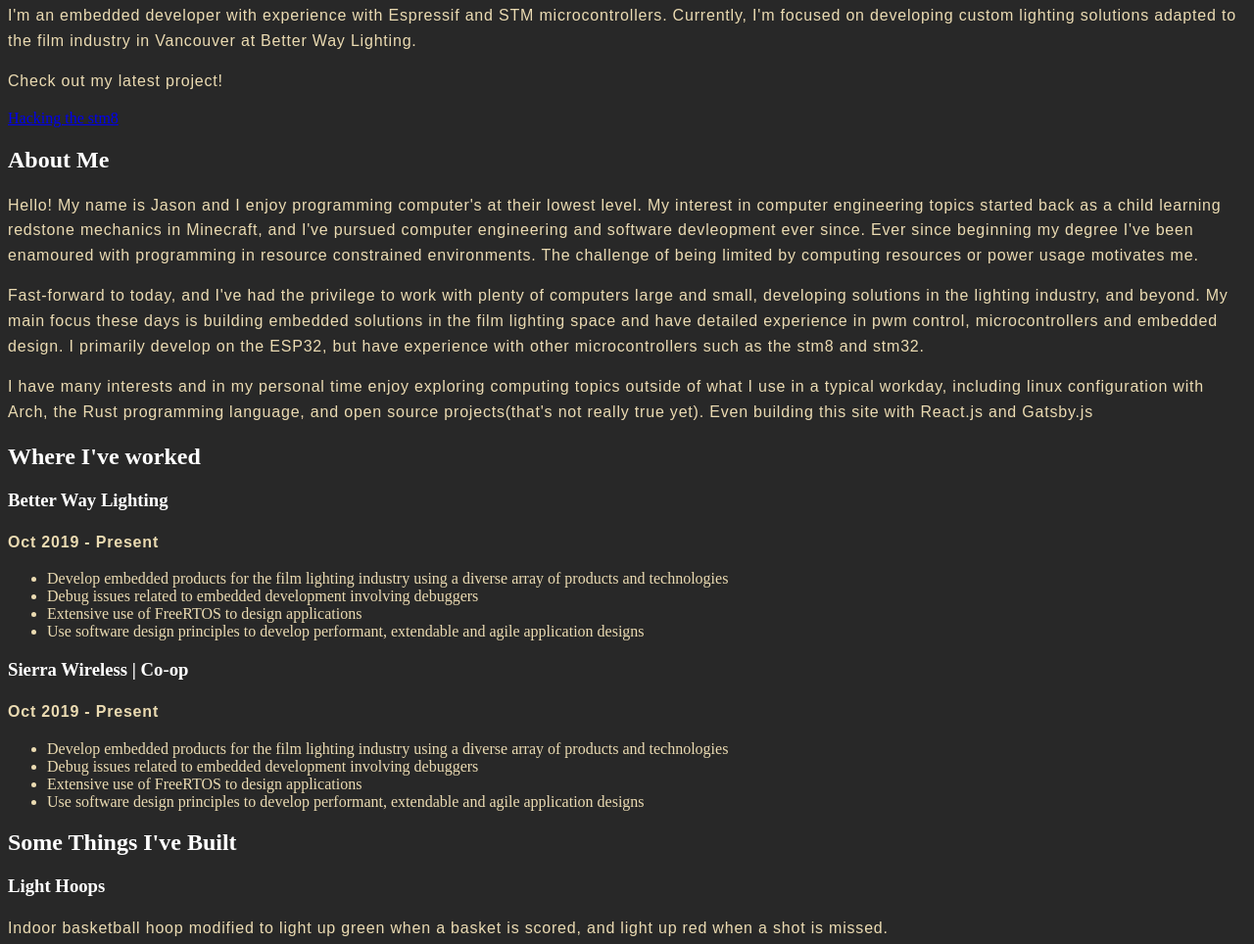
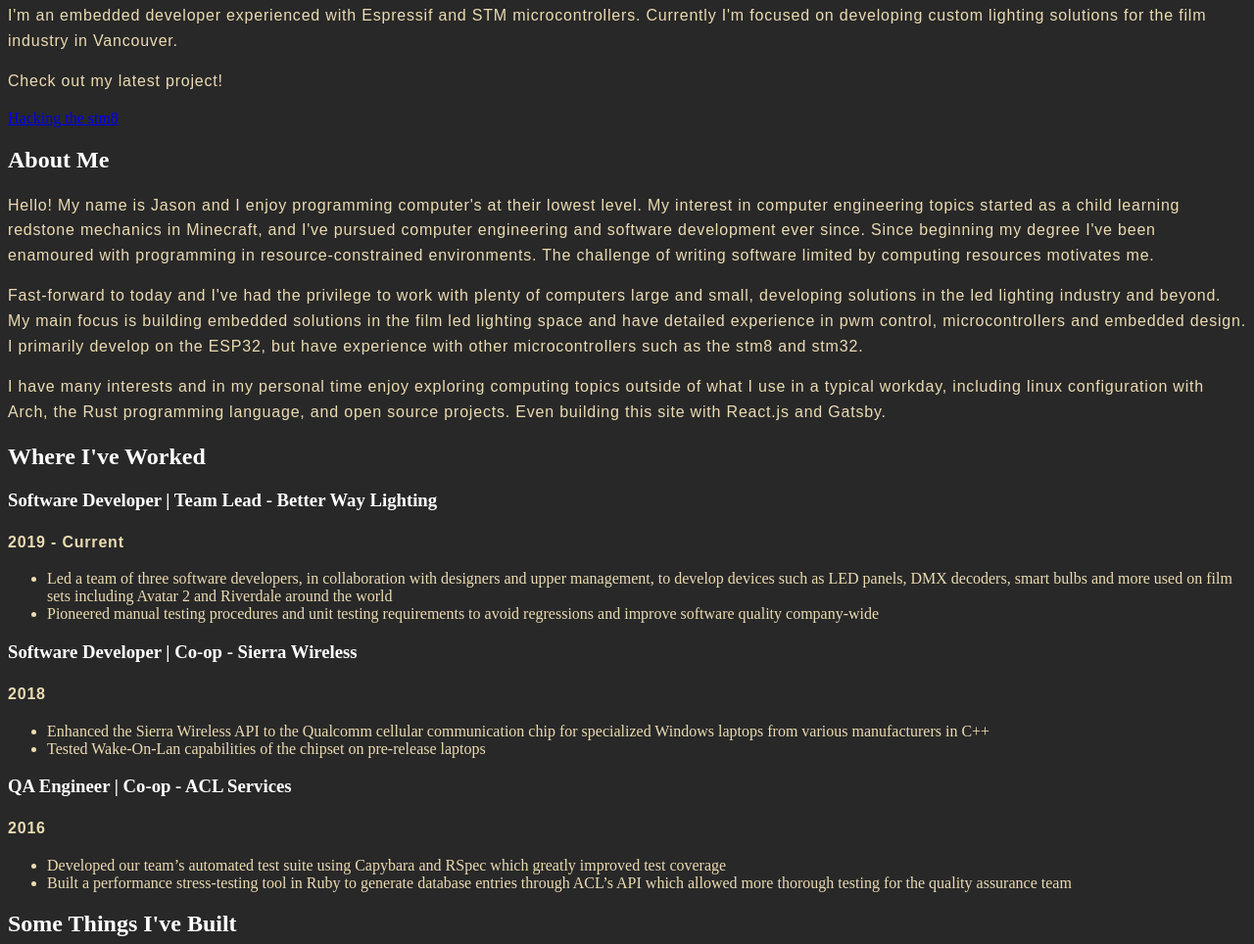
Before and after one commit to JasonFevang/personal-website, a Gatsby site: page / in a window 1280 px wide. Shown: the part 225-1189 px from the top of the page at 98% size. Built offline with nearby package versions, Linux system fonts and the light colour scheme; Gatsby itself is replaced by a stand-in of ours.

Commit message:
Update front page contents

```diff
--- a/src/components/about.js
+++ b/src/components/about.js
@@ -8,17 +8,17 @@
       <p>
         Hello! My name is Jason and I enjoy programming computer's at their
         lowest level. My interest in computer engineering topics started
-        back as a child learning redstone mechanics in Minecraft, and I've
-        pursued computer engineering and software devleopment ever since.
-        Ever since beginning my degree I've been enamoured with programming
-        in resource constrained environments. The challenge of being limited
-        by computing resources or power usage motivates me.
+        as a child learning redstone mechanics in Minecraft, and I've
+        pursued computer engineering and software development ever since.
+        Since beginning my degree I've been enamoured with programming
+        in resource-constrained environments. The challenge of writing software
+        limited by computing resources motivates me.
       </p>
       <p>
-        Fast-forward to today, and I've had the privilege to work with plenty
-        of computers large and small, developing solutions in the lighting
-        industry, and beyond. My main focus these days is building embedded
-        solutions in the film lighting space and have detailed experience in
+        Fast-forward to today and I've had the privilege to work with plenty
+        of computers large and small, developing solutions in the led lighting
+        industry and beyond. My main focus is building embedded
+        solutions in the film led lighting space and have detailed experience in
         pwm control, microcontrollers and embedded design. I primarily
         develop on the ESP32, but have experience with other
         microcontrollers such as the stm8 and stm32.
@@ -27,8 +27,8 @@
         I have many interests and in my personal time enjoy exploring
         computing topics outside of what I use in a typical workday,
         including linux configuration with Arch, the Rust programming
-        language, and open source projects(that's not really true yet). Even
-        building this site with React.js and Gatsby.js
+        language, and open source projects. Even building this site with
+        React.js and Gatsby.
       </p>
     </div>
   )
--- a/src/components/hero.js
+++ b/src/components/hero.js
@@ -34,10 +34,9 @@
       </div>
 
       <p>
-        I'm an embedded developer with experience with Espressif and STM
-        microcontrollers. Currently, I'm focused on developing custom
-        lighting solutions adapted to the film industry in Vancouver at
-        Better Way Lighting.
+        I'm an embedded developer experienced with Espressif and STM
+        microcontrollers. Currently I'm focused on developing custom
+        lighting solutions for the film industry in Vancouver.
       </p>
 
       <div className={projectPeekDiv}>
--- a/src/components/work.js
+++ b/src/components/work.js
@@ -1,48 +1,52 @@
 import * as React from 'react'
 import { Link, useStaticQuery, graphql } from 'gatsby'
 
-const About = () => {
+const Work = () => {
   return (
     <div>
-      <h2>Where I've worked</h2>
-      <h3>Better Way Lighting</h3>
-      <p><b>Oct 2019 - Present</b></p>
+      <h2>Where I've Worked</h2>
+      <h3>Software Developer | Team Lead - Better Way Lighting</h3>
+      <p><b>2019 - Current</b></p>
       <ul>
         <li>
-          Develop embedded products for the film lighting industry using a
-          diverse array of products and technologies
+            Led a team of three software developers, in collaboration with
+            designers and upper management, to develop devices such as LED
+            panels, DMX decoders, smart bulbs and more used on film sets
+            including Avatar 2 and Riverdale around the world
         </li>
         <li>
-          Debug issues related to embedded development involving debuggers
-        </li>
-        <li>
-          Extensive use of FreeRTOS to design applications
-        </li>
-        <li>
-          Use software design principles to develop performant, extendable
-          and agile application designs
+          Pioneered manual testing procedures and unit testing requirements
+          to avoid regressions and improve software quality company-wide
         </li>
       </ul>
 
-      <h3>Sierra Wireless | Co-op</h3>
-      <p><b>Oct 2019 - Present</b></p>
+      <h3>Software Developer | Co-op - Sierra Wireless</h3>
+      <p><b>2018</b></p>
       <ul>
         <li>
-          Develop embedded products for the film lighting industry using a
-          diverse array of products and technologies
+          Enhanced the Sierra Wireless API to the Qualcomm cellular
+          communication chip for specialized Windows laptops from
+          various manufacturers in C++
         </li>
         <li>
-          Debug issues related to embedded development involving debuggers
+          Tested Wake-On-Lan capabilities of the chipset on pre-release laptops
+        </li>
+      </ul>
+
+      <h3>QA Engineer | Co-op - ACL Services</h3>
+      <p><b>2016</b></p>
+      <ul>
+        <li>
+          Developed our team’s automated test suite using Capybara and RSpec
+          which greatly improved test coverage
         </li>
         <li>
-          Extensive use of FreeRTOS to design applications
-        </li>
-        <li>
-          Use software design principles to develop performant, extendable
-          and agile application designs
+          Built a performance stress-testing tool in Ruby to generate database
+          entries through ACL’s API which allowed more thorough testing for
+          the quality assurance team
         </li>
       </ul>
     </div>
   )
 }
-export default About
+export default Work
```
